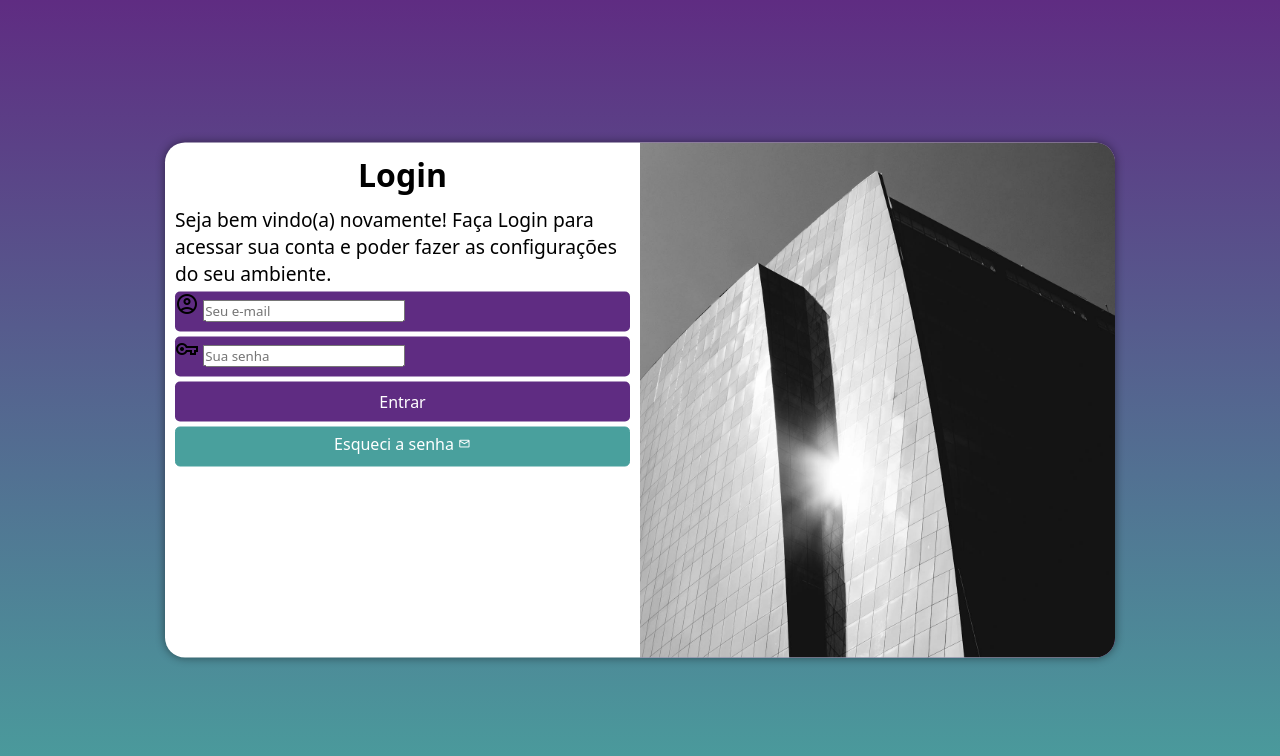
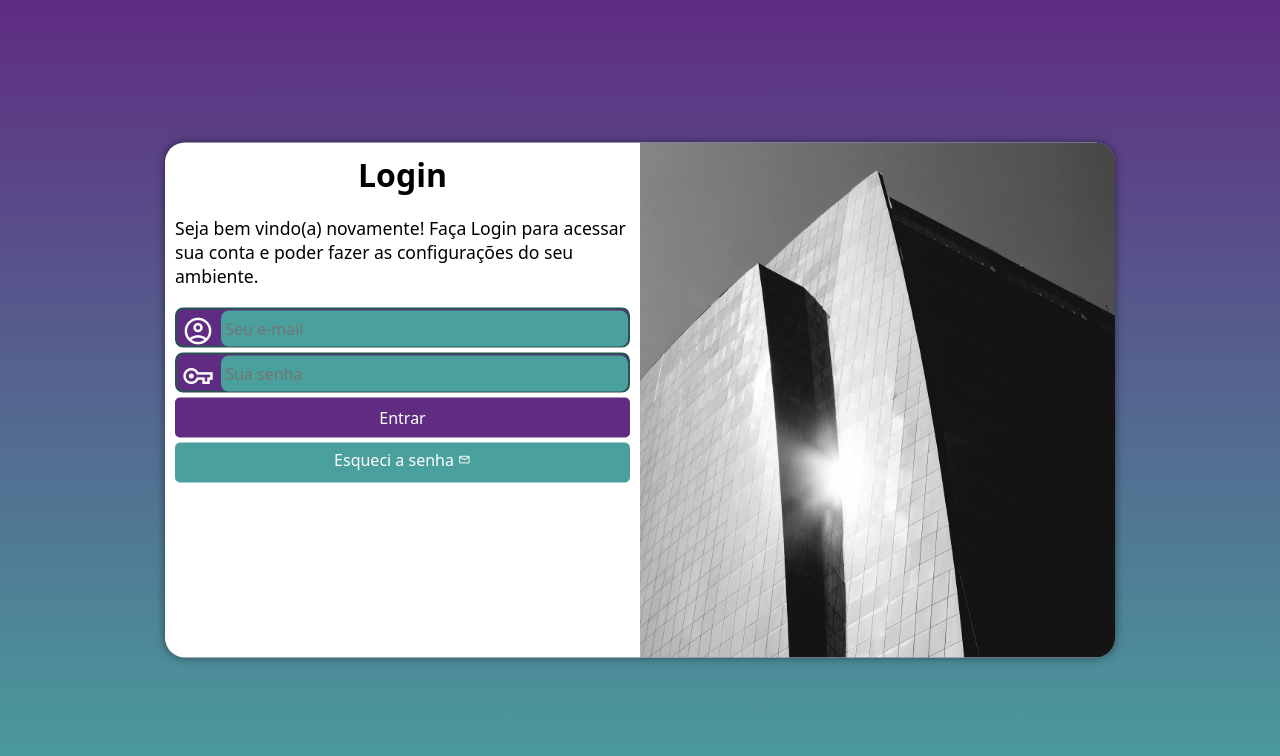
Before and after one commit to GustavoLoiola/projeto-login, a plain HTML site: page index.html in a window 1280 px wide. Drawn offline with nearby package versions, Linux system fonts and the light colour scheme.

Commit message:
finalizando o projeto login

```diff
--- a/estilos/media-query.css
+++ b/estilos/media-query.css
@@ -8,6 +8,7 @@
 
 section#login {
         width: 80vw;
+        height: 300px;
     }
 
 section#login > div#imagem {
@@ -30,6 +31,7 @@
 
 div#formulario > p {
     font-size: 1em;
+    margin: 15px 0px;
 }
 
 }
@@ -62,7 +64,8 @@
 }
 
 div#formulario > p {
-    font-size: 1.2em;
+    font-size: 1.1em;
+    margin: 20px 0px;
 }
 
 }
--- a/estilos/style.css
+++ b/estilos/style.css
@@ -29,7 +29,6 @@
     position: absolute;
     top: 50%;
     left: 50%;
-    transform: translate(-50%, -50%);
     overflow: hidden;
 
     background-color: white;
@@ -40,6 +39,7 @@
 
     transition: width 0.8s, height 0.8s;
     transition-timing-function: ease;
+    transform: translate(-50%, -50%);
 }
 
 section#login > div#imagem {
@@ -67,15 +67,38 @@
 
 form > div.campo {
     display: block;
-    background-color: #5f2c82;
+    background-color:#5f2c82;
+    border: 2px solid #265452;
     width: 100%;
     height: 40px;
-    border-radius: 5px;
+    border-radius: 8px;
     margin: 5px 0px;
 }
 
 div.campo > label {
     display: none;
+}
+
+div.campo > span {
+    color: white;
+    font-size: 2em;
+    width: 40px;
+    padding: 5px;
+}
+
+div.campo > input {
+    background-color: #49a09d;
+    font-size: 1em;
+    width: calc(100% - 44.4px);
+    height: 100%;
+    border: none;
+    border-radius: 8px;
+    padding: 4px;
+    transform: translateY(-12px);
+}
+
+div.campo > input:focus-within {
+    background-color: white;
 }
 
 form > input[type=submit] {
```
